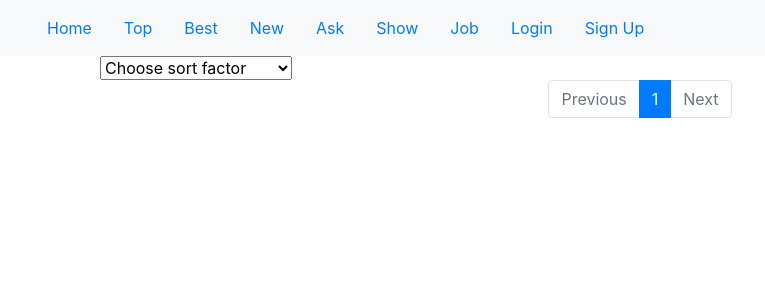
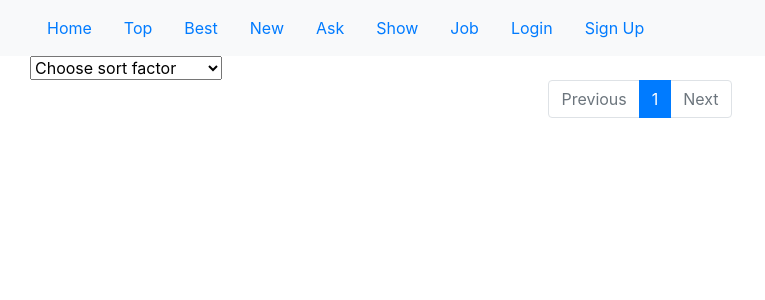
Before and after one commit to abdelkaderamar/hnr, a Django app: page /feed/ in a window 1280 px wide. Shown: the top 300 px of the page, without its empty margins (0-765 px from the left). Run offline with Django 4.2, Linux system fonts and the light colour scheme; data that the repository does not hold is empty; some libraries are stand-ins or nearby versions.

Commit message:
Minor changes to style

```diff
--- a/templates/base.html
+++ b/templates/base.html
@@ -19,7 +19,7 @@
 
 <body>
   <nav class="navbar navbar-expand-lg navbar-light bg-light">
-    <div class="container-fluid">
+    <div class="container-fluid col-12">
       <ul class="nav">
         {% comment %} <li class="nav-item"><a class="nav-link" href="{% url 'sources:index' %}">Home</a></li>
         <li class="nav-item"><a class="nav-link" href="{% url 'products:index' %}">Products</a></li>
--- a/templates/story_list.html
+++ b/templates/story_list.html
@@ -4,8 +4,8 @@
 
 {% block content %}
 
-<div class='container'>
-  <div class='container'>
+<div class='container col-12'>
+  <div class='container col-12 col-sm-12 col-md-12'>
   <select id='sort-stories-combobox' class="form-select sort-combo" aria-label="Sorting" onchange="sortStories();">
       <option selected>Choose sort factor</option>
       <option value="time">Time</option>
```
